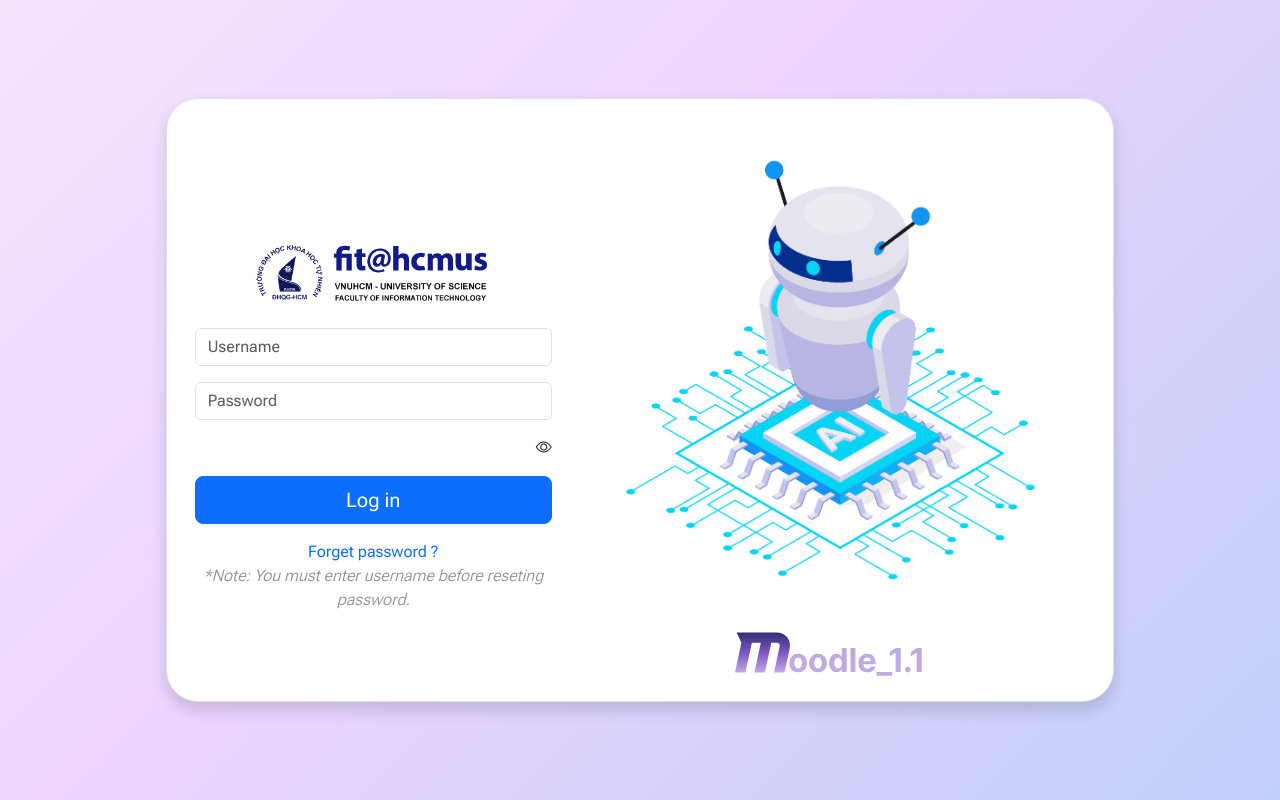
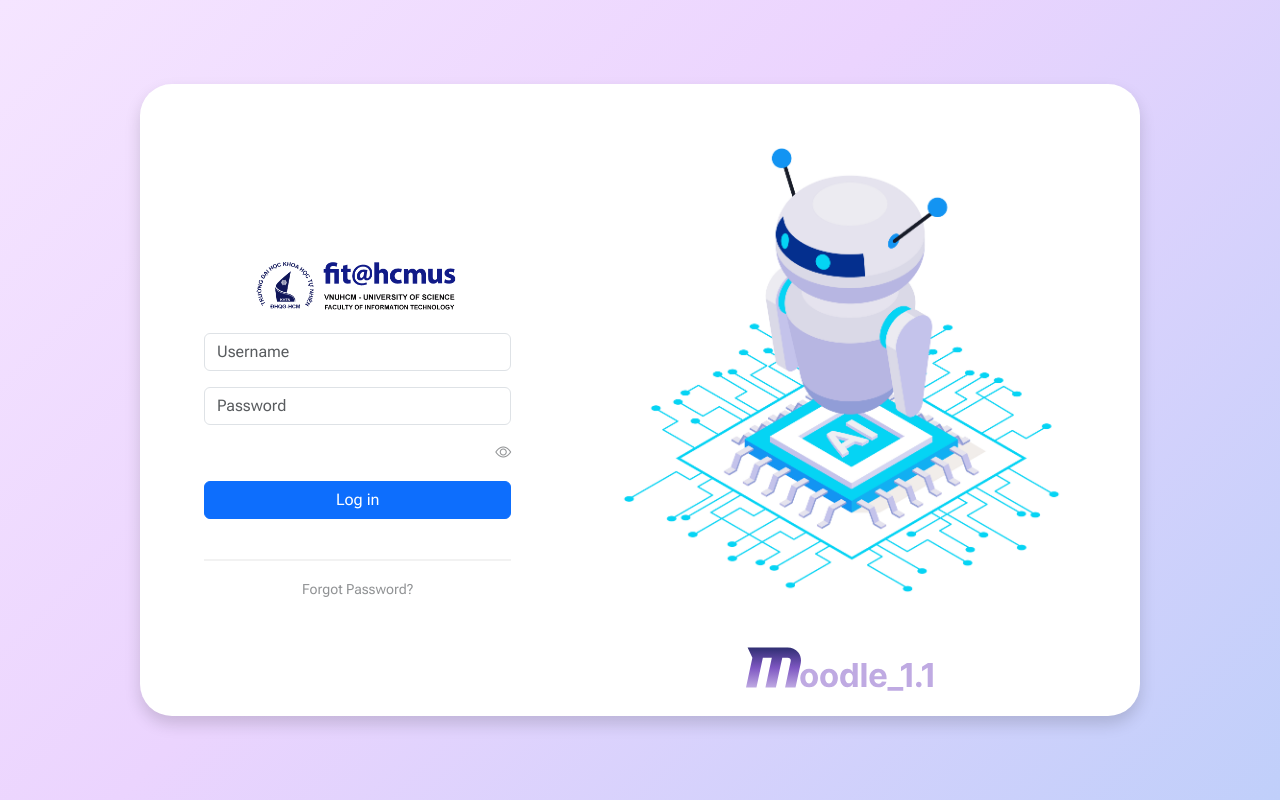
Before and after one commit to hauvanvn/Moodle1.1, a Django app: page / in a window 1280 px wide. Run offline with Django 5.2, Linux system fonts and the light colour scheme; some libraries are stand-ins or nearby versions.

Commit message:
update favicon, new logo, login screen
Fix login screen in size and flexibility, update new icon

```diff
--- a/courses/templates/courses/View_material.html
+++ b/courses/templates/courses/View_material.html
@@ -35,7 +35,7 @@
             </div>
         </div>
         <div class="d-grid d-md-flex justify-content-md-end">
-            <button type="button" class="btn " {% comment %}onclick="location.href='{% url 'users:logout' %}';{% endcomment %} style="--bs-btn-color: #65558F; background-color: #FAEBC0">
+            <button type="button" class="btn " {% comment %}onclick="location.href='{% url 'users:logout' %}';{% endcomment %} style="--bs-btn-color: #111B88; background-color: #FAEBC0">
                 <img src="{% static 'img/course/send.svg' %}" alt="Comment" class="img-fluid" >
             </button>
         </div>
--- a/static/css/style.css
+++ b/static/css/style.css
@@ -37,3 +37,8 @@
     gap: 20px; /* Khoảng cách giữa các cột */
     margin-bottom: 20px; /* Khoảng cách giữa các hàng */
 }
+
+.hr {
+    border: 1px solid #ccc;
+    width: 100%;
+}
--- a/users/templates/users/Forgot_1.html
+++ b/users/templates/users/Forgot_1.html
@@ -18,7 +18,7 @@
 </head>
 <body>
     <div class="container d-flex justify-content-center align-items-center min-vh-100">
-        <div class="row border rounded-5 p-3 bg-white shadow box-area">
+        <div class="row rounded-5 p-3 bg-white shadow box-area">
             <div class="col col-xl-5 col-lg-6 col-md-7 p-5 d-flex justify-content-center align-items-center flex-column left-box text-body-tertiary">
 
                 <form method="POST" class = "text-center text-body-tertiary">
--- a/users/templates/users/LogLayout.html
+++ b/users/templates/users/LogLayout.html
@@ -17,7 +17,7 @@
 
         {% endblock %}
     </title>
-    <link rel="icon" href="{% static 'img/home/logo.png' %}">
+    <link rel="icon" href="{% static 'img/icon.svg' %}">
 
 </head>
 <body>
--- a/users/templates/users/Login.html
+++ b/users/templates/users/Login.html
@@ -6,28 +6,32 @@
 {% endblock  %}
 
 {% block content %}
-    <div class="container d-flex align-items-center min-vh-100">
-    	<div class="row border rounded-5 p-3 bg-white shadow d-flex align-items-center mainFrame">
-			<div class="col-5 text-center">
+<style>
+	hr {
+		border: 1px solid #ccc;
+		width: 100%;
+	}
+</style>
+    <div class="container d-flex justify-content-center align-items-center min-vh-100">
+        <div class="row rounded-5 p-3 bg-white shadow box-area" style = "max-width: 1000px; max-height: 700px">
+            <div class="col col-xl-5 col-lg-6 col-md-7 p-5 d-flex justify-content-center align-items-center flex-column left-box text-body-tertiary">
 				<form method="POST">
 					{% csrf_token %}
-					<img src="{% static 'img/login/School_logo.png' %}" class="img-fluid" alt="">
+					<img src="{% static 'img/login/School_logo.png' %}" class="img-fluid" alt="chat bot">
 
                     <div class="mb-3">
-						<input type="text" class="form-control" name="user" placeholder="Username">
+                        <input type="text" name="username" id="username" class="form-control form-control-xl fs-6" placeholder="Username">
                     </div>
 
                     <div class="mb-3">
-						<input type="password" class="form-control" name="pass" id="password" placeholder="Password">
+                        <input type="password" name="password" id="password" class="form-control form-control-xl fs-6" placeholder="Password">
                     </div>
 
                     <div class="d-flex flex-row-reverse mb-3" id="eye" onclick="see()">
 						<i class="bi bi-eye"></i>
 					</div>
 
-					<div class="mb-3">
-						<button type="submit" class="w-100 btn btn-primary btn-lg">Log in</button>
-					</div>
+                    <button type="submit" class="w-100 btn btn-primary btn-md mb-4">Log in</button>
                 </form>
 
                 {% if messages %}
@@ -38,18 +42,18 @@
                     {% endfor %}
                 </div>
                 {% endif %}
-
-				<a href="{% url 'users:resetPass' %}" class="link-underline link-underline-opacity-0">Forget password ?</a>
-				<p class="text-body-tertiary fs-6 fw-light fst-italic">*Note: You must enter username before reseting password.</p>
+                <hr>
+                <div class="forgot">
+                    <small><a href={% url 'users:resetPass' %} class ="link-underline link-underline-opacity-0 text-body-tertiary">Forgot Password?</a></small>
                 </div>
 
-			<div class="col-7 rounded-4">
-				<div class="feature-image d-flex flex-column align-items-center">
-					<!-- AI_bot image path insert here -->
-					<img src="{% static 'img/login/AI_bot.jpg' %}" class="img-fluid">
-					<!-- Moodle 1.1 logo path insert here -->
+            </div>
+            <div class="col col-xl-7 col-lg-6 col-md-5 rounded-4  d-flex justify-content-center align-items-center flex-column right-box">
+                <div class="feature-image d-flex flex-column justify-content-center align-items-center">
+                    <img src="{% static 'img/login/AI_bot.jpg' %}" alt="chat-bot" class="img-fluid">
                     <img src="{% static 'img/login/logo.svg' %}" class="img-fluid">
                 </div>
+
             </div>
         </div>
     </div>
```
Also changed, not shown: static/img/favicon.ico (added), static/img/icon.svg (added), static/img/login/moodle.svg, static/img/login/moodle_old.svg (added). Lines whose indentation alone changed are shown as unchanged.
